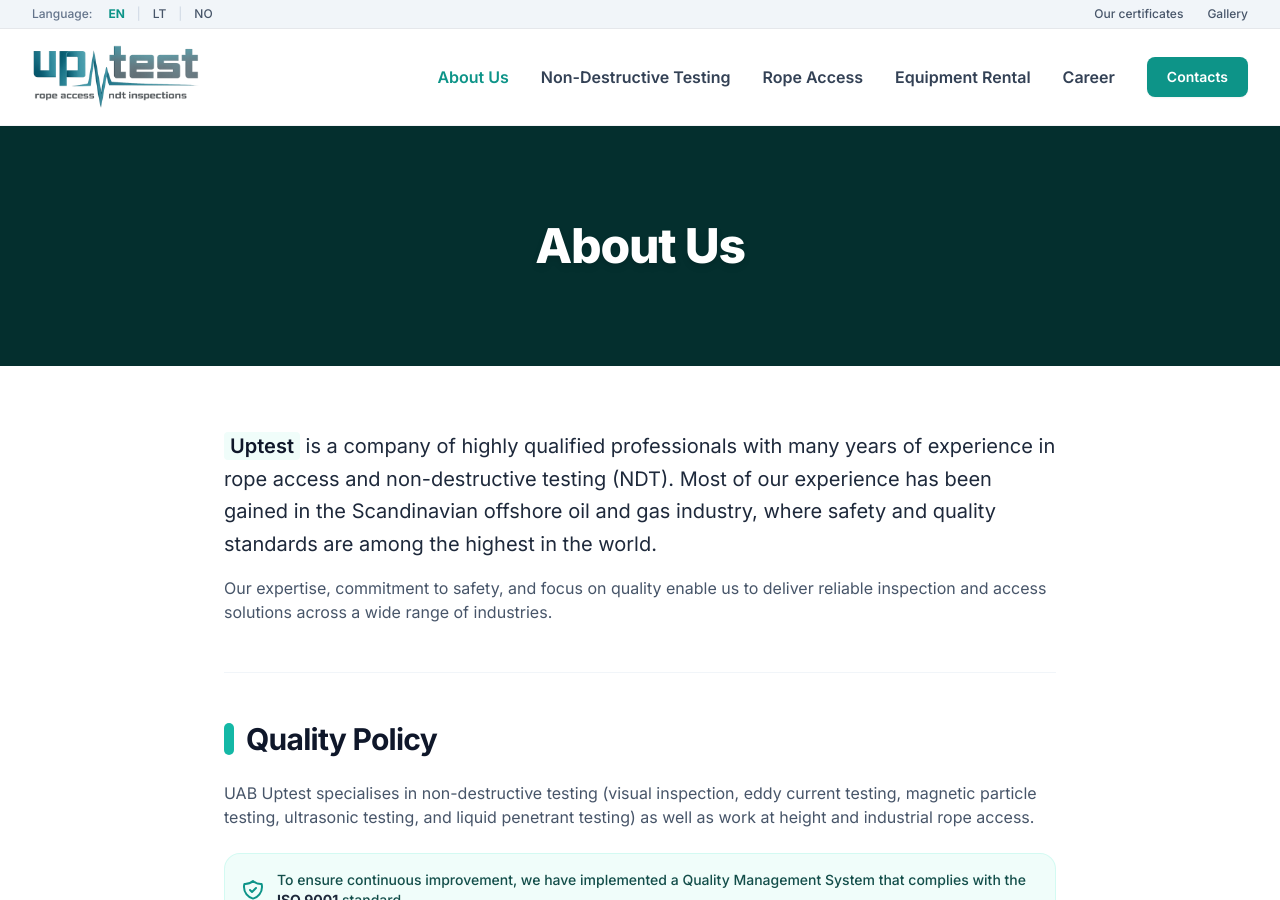
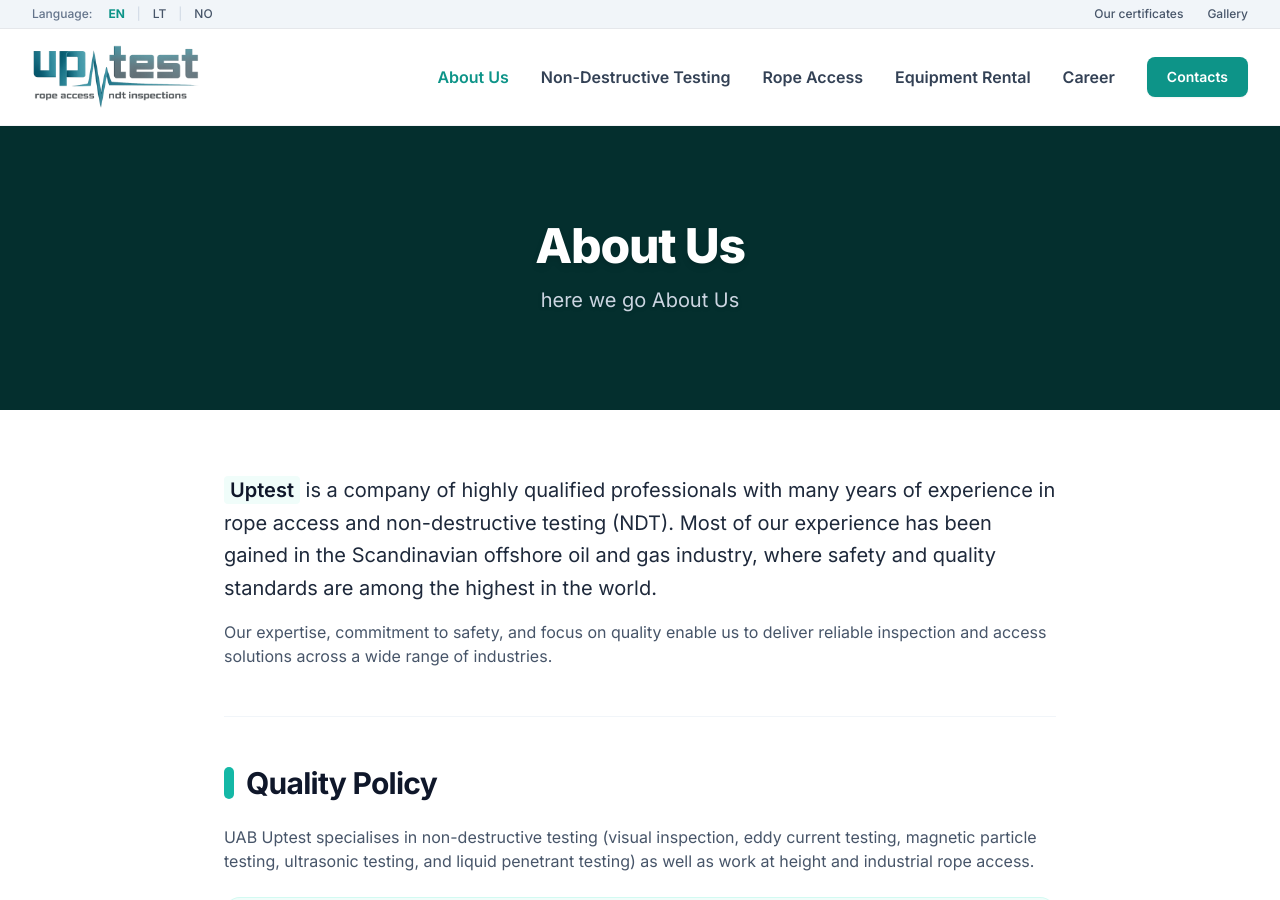
Before and after one commit to mruslys/uptest.no, a Jekyll site: the page built from about-us/index.html, in a window 1280 px wide and 900 px high. Built offline with Jekyll 4.4.1, drawn with Linux system fonts in a browser that asks for light colours; nearby versions of some CDN libraries.

Commit message:
Update index.html

```diff
--- a/about-us/index.html
+++ b/about-us/index.html
@@ -3,6 +3,7 @@ layout: page
 lang: en
 current_page: about
 title: "About Us"
+subtitle: "here we go About Us"
 header_image: "images/uptest-neardomoji-kontrole-1.jpg"
 ---
 
```
